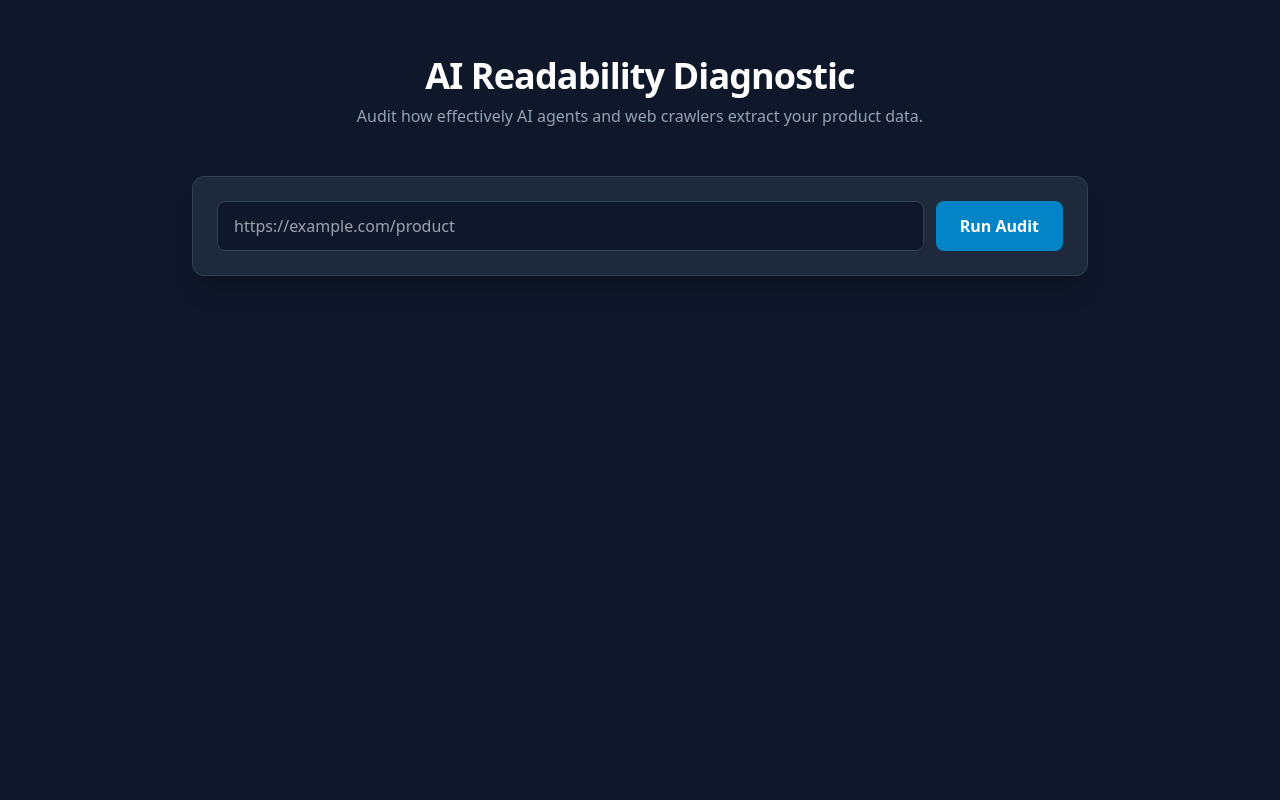
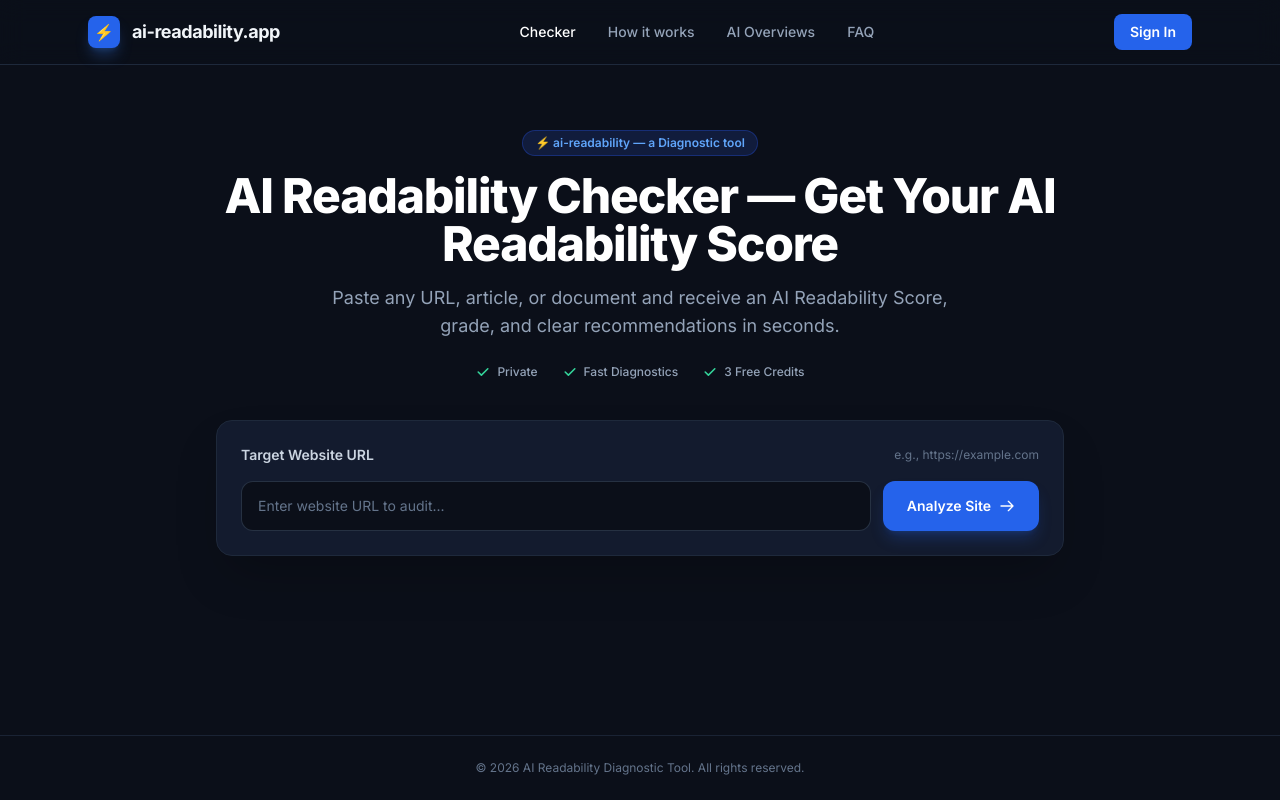
Before and after one commit to habibitrails-ux/ai-readability-audit, a Flask app: page / in a window 1280 px wide. Run offline with Flask 3, Linux system fonts and the light colour scheme; some libraries are stand-ins or nearby versions.

Commit message:
Update index.html

```diff
--- a/templates/index.html
+++ b/templates/index.html
@@ -3,244 +3,250 @@
 <head>
   <meta charset="UTF-8">
   <meta name="viewport" content="width=device-width, initial-scale=1.0">
-  <title>AI Readability Audit</title>
+  <title>AI Readability Checker — Get Your AI Readability Score</title>
   <script src="https://cdn.tailwindcss.com"></script>
-  <script src="https://assets.lemonsqueezy.com/lemon.js" defer></script>
+  <link rel="preconnect" href="https://fonts.googleapis.com">
+  <link rel="preconnect" href="https://fonts.gstatic.com" crossorigin>
+  <link href="https://fonts.googleapis.com/css2?family=Inter:wght@400;500;600;700;800&display=swap" rel="stylesheet">
+  <style>
+    body { font-family: 'Inter', sans-serif; }
+  </style>
 </head>
-<body class="bg-slate-900 text-slate-100 min-h-screen p-4 md:p-8 font-sans">
-  <div class="max-w-4xl mx-auto space-y-6">
+<body class="bg-[#0b0f19] text-slate-100 min-h-screen flex flex-col justify-between">
 
-    <header class="text-center py-6">
-      <h1 class="text-3xl font-extrabold tracking-tight text-white md:text-4xl">AI Readability Diagnostic</h1>
-      <p class="text-slate-400 mt-2">Audit how effectively AI agents and web crawlers extract your product data.</p>
-    </header>
+  <!-- Header Navigation -->
+  <header class="border-b border-slate-800 bg-[#0b0f19]/80 backdrop-blur-md sticky top-0 z-50">
+    <div class="max-w-6xl mx-auto px-6 h-16 flex items-center justify-between">
+      <div class="flex items-center space-x-3">
+        <div class="w-8 h-8 rounded-lg bg-blue-600 flex items-center justify-center font-bold text-white shadow-lg shadow-blue-500/30">⚡</div>
+        <span class="font-bold text-lg tracking-tight">ai-readability.app</span>
+      </div>
+      <nav class="hidden md:flex items-center space-x-8 text-sm font-medium text-slate-400">
+        <a href="#" class="text-white">Checker</a>
+        <a href="#" class="hover:text-white transition-colors">How it works</a>
+        <a href="#" class="hover:text-white transition-colors">AI Overviews</a>
+        <a href="#" class="hover:text-white transition-colors">FAQ</a>
+      </nav>
+      <div id="auth-status" class="text-sm font-medium text-slate-400">
+        <button onclick="openAuthModal()" class="bg-blue-600 hover:bg-blue-500 text-white px-4 py-2 rounded-lg text-sm font-semibold transition-all">Sign In</button>
+      </div>
+    </div>
+  </header>
 
-    <div class="bg-slate-800 p-6 rounded-xl border border-slate-700 shadow-xl">
-      <form id="auditForm" class="flex flex-col sm:flex-row gap-3">
-        <input
-          type="url"
-          id="urlInput"
-          placeholder="https://example.com/product"
-          required
-          class="flex-1 bg-slate-900 text-white border border-slate-700 rounded-lg px-4 py-3 focus:outline-none focus:border-sky-500"
-        />
-        <button
-          type="submit"
-          id="submitBtn"
-          class="bg-sky-600 hover:bg-sky-500 text-white font-bold px-6 py-3 rounded-lg transition"
-        >
-          Run Audit
-        </button>
-      </form>
+  <!-- Hero & Main Tool Section -->
+  <main class="max-w-4xl mx-auto px-6 pt-16 pb-20 w-full flex-grow">
+
+    <!-- Hero Header -->
+    <div class="text-center space-y-4 mb-10">
+      <div class="inline-flex items-center space-x-2 bg-blue-950/60 border border-blue-800/50 px-3 py-1 rounded-full text-xs font-semibold text-blue-400">
+        <span>⚡ ai-readability — a Diagnostic tool</span>
+      </div>
+      <h1 class="text-4xl md:text-5xl font-extrabold text-white tracking-tight leading-tight">
+        AI Readability Checker — Get Your AI Readability Score
+      </h1>
+      <p class="text-slate-400 text-base md:text-lg max-w-2xl mx-auto leading-relaxed">
+        Paste any URL, article, or document and receive an AI Readability Score, grade, and clear recommendations in seconds.
+      </p>
+
+      <!-- Feature Pills -->
+      <div class="flex items-center justify-center space-x-6 text-xs text-slate-400 pt-2 font-medium">
+        <span class="flex items-center gap-1.5"><svg class="w-4 h-4 text-emerald-400" fill="currentColor" viewBox="0 0 20 20"><path d="M16.707 5.293a1 1 0 010 1.414l-8 8a1 1 0 01-1.414 0l-4-4a1 1 0 011.414-1.414L8 12.586l7.293-7.293a1 1 0 011.414 0z"/></svg> Private</span>
+        <span class="flex items-center gap-1.5"><svg class="w-4 h-4 text-emerald-400" fill="currentColor" viewBox="0 0 20 20"><path d="M16.707 5.293a1 1 0 010 1.414l-8 8a1 1 0 01-1.414 0l-4-4a1 1 0 011.414-1.414L8 12.586l7.293-7.293a1 1 0 011.414 0z"/></svg> Fast Diagnostics</span>
+        <span class="flex items-center gap-1.5"><svg class="w-4 h-4 text-emerald-400" fill="currentColor" viewBox="0 0 20 20"><path d="M16.707 5.293a1 1 0 010 1.414l-8 8a1 1 0 01-1.414 0l-4-4a1 1 0 011.414-1.414L8 12.586l7.293-7.293a1 1 0 011.414 0z"/></svg> 3 Free Credits</span>
+      </div>
     </div>
 
-    <div id="statusMessage" class="hidden text-center p-4 rounded-lg bg-slate-800 border border-slate-700 text-slate-300"></div>
+    <!-- Input Box Card -->
+    <div class="bg-[#131b2e] border border-slate-800 rounded-2xl p-6 shadow-2xl space-y-4">
+      <div class="flex items-center justify-between">
+        <label for="url-input" class="text-sm font-semibold text-slate-300">Target Website URL</label>
+        <span class="text-xs text-slate-500">e.g., https://example.com</span>
+      </div>
+      <div class="flex flex-col sm:flex-row gap-3">
+        <input id="url-input" type="url" placeholder="Enter website URL to audit..." class="flex-1 bg-[#0b0f19] border border-slate-700/70 rounded-xl px-4 py-3.5 text-slate-100 placeholder-slate-500 focus:outline-none focus:ring-2 focus:ring-blue-500/50 focus:border-blue-500 transition-all text-sm">
+        <button onclick="runAudit()" class="bg-blue-600 hover:bg-blue-500 text-white font-semibold px-6 py-3.5 rounded-xl transition-all flex items-center justify-center gap-2 text-sm shadow-lg shadow-blue-600/25">
+          <span>Analyze Site</span>
+          <svg class="w-4 h-4" fill="none" stroke="currentColor" viewBox="0 0 24 24"><path stroke-linecap="round" stroke-linejoin="round" stroke-width="2" d="M14 5l7 7m0 0l-7 7m7-7H3"/></svg>
+        </button>
+      </div>
+      <div id="error-msg" class="hidden text-xs text-red-400 bg-red-950/40 border border-red-800/40 p-3 rounded-lg"></div>
+    </div>
 
-    <div id="resultsContainer" class="hidden space-y-6">
-      <div class="bg-slate-800 p-6 rounded-xl border border-slate-700 flex flex-col md:flex-row justify-between items-center gap-4">
+    <!-- Audit Results Section -->
+    <div id="results-box" class="hidden mt-8 bg-[#131b2e] border border-slate-800 rounded-2xl p-6 shadow-2xl space-y-6">
+      <div class="flex items-center justify-between border-b border-slate-800 pb-4">
         <div>
-          <h2 class="text-xl font-bold text-white">Overall AI Readability Score</h2>
-          <p id="summaryText" class="text-slate-400 text-sm mt-1"></p>
+          <h3 class="text-lg font-bold text-white">Diagnostic Results</h3>
+          <p id="result-summary" class="text-xs text-slate-400 mt-1"></p>
         </div>
-        <div id="scoreBadge" class="text-3xl font-black px-6 py-2 rounded-xl bg-slate-900 text-sky-400 border border-slate-700">
-          0 / 100
+        <div class="text-right">
+          <div id="score-display" class="text-3xl font-extrabold text-blue-400">0/100</div>
+          <span class="text-[10px] uppercase tracking-wider text-slate-500 font-bold">AI Readability</span>
         </div>
       </div>
 
-      <div class="grid grid-cols-1 md:grid-cols-2 gap-4" id="breakdownGrid"></div>
+      <!-- Score Breakdown Grid -->
+      <div class="grid grid-cols-2 md:grid-cols-4 gap-4">
+        <div class="bg-[#0b0f19] p-4 rounded-xl border border-slate-800">
+          <div class="text-xs text-slate-400 mb-1">Bot Accessibility</div>
+          <div id="score-bot" class="text-lg font-bold text-white">0/25</div>
+        </div>
+        <div class="bg-[#0b0f19] p-4 rounded-xl border border-slate-800">
+          <div class="text-xs text-slate-400 mb-1">Sitemap Status</div>
+          <div id="score-sitemap" class="text-lg font-bold text-white">0/25</div>
+        </div>
+        <div class="bg-[#0b0f19] p-4 rounded-xl border border-slate-800">
+          <div class="text-xs text-slate-400 mb-1">Schema JSON-LD</div>
+          <div id="score-schema" class="text-lg font-bold text-white">0/25</div>
+        </div>
+        <div class="bg-[#0b0f19] p-4 rounded-xl border border-slate-800">
+          <div class="text-xs text-slate-400 mb-1">Semantic HTML</div>
+          <div id="score-semantic" class="text-lg font-bold text-white">0/25</div>
+        </div>
+      </div>
     </div>
 
-  </div>
+  </main>
 
-  <!-- 2-Step OTP Auth Modal -->
-  <div id="authModal" style="display: none; position: fixed; inset: 0; background: rgba(15, 23, 42, 0.85); backdrop-filter: blur(4px); z-index: 9999; justify-content: center; align-items: center;">
-    <div style="background: #1e293b; color: #fff; padding: 2rem; border-radius: 12px; width: 100%; max-width: 380px; text-align: center; border: 1px solid #334155;">
+  <!-- Auth Modal -->
+  <div id="auth-modal" class="hidden fixed inset-0 bg-black/70 backdrop-blur-sm flex items-center justify-center p-4 z-50">
+    <div class="bg-[#131b2e] border border-slate-800 rounded-2xl p-6 max-w-sm w-full space-y-4 shadow-2xl relative">
+      <button onclick="closeAuthModal()" class="absolute top-4 right-4 text-slate-400 hover:text-white">✕</button>
+      <h3 id="modal-title" class="text-lg font-bold text-white">Enter Your Email</h3>
+      <p class="text-xs text-slate-400">We'll send a 6-digit verification code to your inbox to authenticate your credits.</p>
 
-      <!-- Step 1: Email Request -->
-      <div id="otpStep1">
-        <h3 style="font-size: 1.5rem; font-weight: bold; margin-bottom: 0.5rem;">Verify Email</h3>
-        <p style="color: #94a3b8; font-size: 0.875rem; margin-bottom: 1.5rem;">Enter your email to receive a 6-digit verification code.</p>
-        <input type="email" id="authEmail" placeholder="you@example.com" style="width: 100%; padding: 0.75rem; border-radius: 8px; border: 1px solid #475569; background: #0f172a; color: #fff; margin-bottom: 1rem;">
-        <button onclick="requestOTP()" id="sendOtpBtn" style="width: 100%; padding: 0.75rem; border-radius: 8px; background: #0284c7; color: #fff; font-weight: bold; border: none; cursor: pointer;">Send Verification Code</button>
+      <!-- Step 1: Email Input -->
+      <div id="modal-step-1" class="space-y-3">
+        <input id="modal-email" type="email" placeholder="name@company.com" class="w-full bg-[#0b0f19] border border-slate-700/70 rounded-xl px-4 py-3 text-slate-100 text-sm focus:outline-none focus:ring-2 focus:ring-blue-500">
+        <button onclick="sendOtp()" class="w-full bg-blue-600 hover:bg-blue-500 text-white font-semibold py-3 rounded-xl text-sm transition-all">Send Verification Code</button>
       </div>
 
-      <!-- Step 2: Enter OTP Code -->
-      <div id="otpStep2" style="display: none;">
-        <h3 style="font-size: 1.5rem; font-weight: bold; margin-bottom: 0.5rem;">Enter Code</h3>
-        <p style="color: #94a3b8; font-size: 0.875rem; margin-bottom: 1.5rem;">Enter the 6-digit code sent to your email.</p>
-        <input type="text" id="otpCode" placeholder="123456" maxlength="6" style="width: 100%; padding: 0.75rem; border-radius: 8px; border: 1px solid #475569; background: #0f172a; color: #fff; letter-spacing: 4px; text-align: center; font-size: 1.25rem; margin-bottom: 1rem;">
-        <button onclick="verifyOTP()" style="width: 100%; padding: 0.75rem; border-radius: 8px; background: #16a34a; color: #fff; font-weight: bold; border: none; cursor: pointer;">Verify & Continue →</button>
+      <!-- Step 2: OTP Input -->
+      <div id="modal-step-2" class="hidden space-y-3">
+        <input id="modal-otp" type="text" maxlength="6" placeholder="123456" class="w-full bg-[#0b0f19] border border-slate-700/70 rounded-xl px-4 py-3 text-slate-100 text-center font-mono text-lg tracking-widest focus:outline-none focus:ring-2 focus:ring-blue-500">
+        <button onclick="verifyOtp()" class="w-full bg-emerald-600 hover:bg-emerald-500 text-white font-semibold py-3 rounded-xl text-sm transition-all">Verify & Login</button>
       </div>
-
+      <div id="modal-msg" class="text-xs text-center hidden"></div>
     </div>
   </div>
 
-  <!-- Pricing Modal -->
-  <div id="pricingModal" style="display: none; position: fixed; inset: 0; background: rgba(15, 23, 42, 0.85); backdrop-filter: blur(4px); z-index: 9999; justify-content: center; align-items: center; padding: 1rem;">
-    <div style="background: #1e293b; color: #f8fafc; width: 100%; max-width: 820px; border-radius: 16px; border: 1px solid #334155; padding: 2rem;">
-      <div style="text-align: center; margin-bottom: 2rem;">
-        <h2 style="font-size: 1.75rem; font-weight: bold; margin-bottom: 0.5rem;">Choose Your Plan</h2>
-        <p style="color: #94a3b8; font-size: 0.95rem;">You've used all 3 free audits. Select a subscription to unlock unlimited access.</p>
-      </div>
-
-      <div style="display: grid; grid-template-columns: repeat(auto-fit, minmax(220px, 1fr)); gap: 1.5rem; margin-bottom: 1.5rem;">
-        <div style="background: #0f172a; border: 1px solid #334155; border-radius: 12px; padding: 1.5rem; text-align: center; display: flex; flex-direction: column; justify-content: space-between;">
-          <div>
-            <h3 style="font-size: 1.25rem; font-weight: bold; margin-bottom: 0.5rem;">Free Tier</h3>
-            <div style="font-size: 1.75rem; font-weight: bold; margin-bottom: 1rem;">$0</div>
-            <ul style="list-style: none; padding: 0; color: #94a3b8; font-size: 0.875rem; text-align: left; line-height: 1.8;">
-              <li>✓ 3 Free Audit Credits</li>
-              <li>✓ Basic Bot & SEO Checks</li>
-              <li>✕ Renewal unavailable</li>
-            </ul>
-          </div>
-          <button onclick="closePricingModal()" style="margin-top: 1.5rem; width: 100%; padding: 0.6rem; border-radius: 8px; background: transparent; border: 1px solid #475569; color: #fff; cursor: pointer;">Current Plan</button>
-        </div>
-
-        <div style="background: #0f172a; border: 2px solid #0284c7; border-radius: 12px; padding: 1.5rem; text-align: center; display: flex; flex-direction: column; justify-content: space-between; position: relative;">
-          <span style="position: absolute; top: -12px; left: 50%; transform: translateX(-50%); background: #0284c7; color: white; padding: 2px 10px; font-size: 0.75rem; font-weight: bold; border-radius: 12px;">POPULAR</span>
-          <div>
-            <h3 style="font-size: 1.25rem; font-weight: bold; margin-bottom: 0.5rem;">Pro Monthly</h3>
-            <div style="font-size: 1.75rem; font-weight: bold; margin-bottom: 1rem;">$19 <span style="font-size: 0.875rem; color: #94a3b8;">/mo</span></div>
-            <ul style="list-style: none; padding: 0; color: #94a3b8; font-size: 0.875rem; text-align: left; line-height: 1.8;">
-              <li>✓ Unlimited Audits</li>
-              <li>✓ Renews monthly</li>
-              <li>✓ Instant JSON-LD Fixes</li>
-            </ul>
-          </div>
-          <a href="https://reviewhero.lemonsqueezy.com/checkout/buy/c2cf7360-f911-4cf5-a6f6-4b45893db0f0" class="lemonsqueezy-button" style="display: block; margin-top: 1.5rem; width: 100%; padding: 0.6rem; border-radius: 8px; background: #0284c7; color: #fff; text-decoration: none; font-weight: bold;">Upgrade Monthly</a>
-        </div>
-
-        <div style="background: #0f172a; border: 1px solid #334155; border-radius: 12px; padding: 1.5rem; text-align: center; display: flex; flex-direction: column; justify-content: space-between;">
-          <div>
-            <h3 style="font-size: 1.25rem; font-weight: bold; margin-bottom: 0.5rem;">Pro Annual</h3>
-            <div style="font-size: 1.75rem; font-weight: bold; margin-bottom: 1rem;">$149 <span style="font-size: 0.875rem; color: #94a3b8;">/yr</span></div>
-            <ul style="list-style: none; padding: 0; color: #94a3b8; font-size: 0.875rem; text-align: left; line-height: 1.8;">
-              <li>✓ Unlimited Audits</li>
-              <li>✓ Renews yearly (Save 35%)</li>
-              <li>✓ Priority Scanning</li>
-            </ul>
-          </div>
-          <a href="#" class="lemonsqueezy-button" style="display: block; margin-top: 1.5rem; width: 100%; padding: 0.6rem; border-radius: 8px; background: #334155; color: #fff; text-decoration: none; font-weight: bold;">Upgrade Yearly</a>
-        </div>
-      </div>
-
-      <div style="text-align: right;">
-        <button onclick="closePricingModal()" style="background: none; border: none; color: #64748b; cursor: pointer; text-decoration: underline; font-size: 0.875rem;">Close</button>
-      </div>
-    </div>
-  </div>
+  <footer class="border-t border-slate-800/80 py-6 text-center text-xs text-slate-500">
+    &copy; 2026 AI Readability Diagnostic Tool. All rights reserved.
+  </footer>
 
   <script>
-    let currentEmail = '';
+    let userEmail = "";
 
-    const form = document.getElementById('auditForm');
-    const statusMsg = document.getElementById('statusMessage');
-    const resultsContainer = document.getElementById('resultsContainer');
-
-    form.addEventListener('submit', function(e) {
-      e.preventDefault();
-      const inputUrl = document.getElementById('urlInput').value;
-
-      statusMsg.textContent = 'Running AI Readability Audit... Please wait.';
-      statusMsg.classList.remove('hidden');
-      resultsContainer.classList.add('hidden');
-
-      fetch('/audit', {
-        method: 'POST',
-        headers: { 'Content-Type': 'application/json' },
-        body: JSON.stringify({ url: inputUrl })
-      })
-      .then(res => {
-        if (res.status === 401) {
-          document.getElementById('authModal').style.display = 'flex';
-          throw new Error('AUTH_REQUIRED');
-        }
-        if (res.status === 429) {
-          showPricingModal();
-          throw new Error('LIMIT_REACHED');
-        }
-        return res.json();
-      })
-      .then(data => {
-        statusMsg.classList.add('hidden');
-        resultsContainer.classList.remove('hidden');
-
-        document.getElementById('summaryText').textContent = data.summary;
-        document.getElementById('scoreBadge').textContent = `${data.overall_ai_score} / 100`;
-
-        const grid = document.getElementById('breakdownGrid');
-        grid.innerHTML = '';
-        const breakdown = data.breakdown || {};
-
-        if (breakdown.bot_accessibility) {
-          grid.innerHTML += `<div class="p-5 bg-slate-800 rounded-xl border border-slate-700"><h3 class="font-bold text-slate-200 mb-2">🤖 Bot Accessibility</h3><p class="text-xs text-slate-400">Score: ${breakdown.bot_accessibility.score}/25</p></div>`;
-        }
-        if (breakdown.sitemap_status) {
-          grid.innerHTML += `<div class="p-5 bg-slate-800 rounded-xl border border-slate-700"><h3 class="font-bold text-slate-200 mb-2">🗺️ Sitemap Status</h3><p class="text-xs text-slate-400">Score: ${breakdown.sitemap_status.score}/25</p></div>`;
-        }
-        if (breakdown.schema_json_ld) {
-          grid.innerHTML += `<div class="p-5 bg-slate-800 rounded-xl border border-slate-700"><h3 class="font-bold text-slate-200 mb-2">🏷️ Schema JSON-LD</h3><p class="text-xs text-slate-400">Score: ${breakdown.schema_json_ld.score}/25</p></div>`;
-        }
-        if (breakdown.semantic_html) {
-          grid.innerHTML += `<div class="p-5 bg-slate-800 rounded-xl border border-slate-700"><h3 class="font-bold text-slate-200 mb-2">🧱 Semantic HTML</h3><p class="text-xs text-slate-400">Score: ${breakdown.semantic_html.score}/25</p></div>`;
-        }
-      })
-      .catch(err => {
-        if (err.message !== 'AUTH_REQUIRED' && err.message !== 'LIMIT_REACHED') {
-          statusMsg.textContent = 'Error processing request. Please try again.';
-        } else {
-          statusMsg.classList.add('hidden');
-        }
-      });
-    });
-
-    function requestOTP() {
-      const email = document.getElementById('authEmail').value;
-      if (!email) return alert('Please enter your email.');
-
-      document.getElementById('sendOtpBtn').textContent = 'Sending...';
-
-      fetch('/send-otp', {
-        method: 'POST',
-        headers: { 'Content-Type': 'application/json' },
-        body: JSON.stringify({ email: email })
-      })
-      .then(res => res.json())
-      .then(data => {
-        document.getElementById('sendOtpBtn').textContent = 'Send Verification Code';
-        if (data.success) {
-          currentEmail = email;
-          document.getElementById('otpStep1').style.display = 'none';
-          document.getElementById('otpStep2').style.display = 'block';
-        } else {
-          alert(data.error || 'Failed to send OTP');
-        }
-      });
+    function openAuthModal() {
+      document.getElementById('auth-modal').classList.remove('hidden');
     }
 
-    function verifyOTP() {
-      const otp = document.getElementById('otpCode').value;
-      if (!otp || otp.length !== 6) return alert('Please enter a valid 6-digit code.');
-
-      fetch('/verify-otp', {
-        method: 'POST',
-        headers: { 'Content-Type': 'application/json' },
-        body: JSON.stringify({ email: currentEmail, otp: otp })
-      })
-      .then(res => res.json())
-      .then(data => {
-        if (data.success) {
-          document.getElementById('authModal').style.display = 'none';
-          alert(`Verified successfully! Remaining credits: ${data.is_pro ? 'Unlimited' : data.credits}`);
-        } else {
-          alert(data.error || 'Verification failed');
-        }
-      });
+    function closeAuthModal() {
+      document.getElementById('auth-modal').classList.add('hidden');
     }
 
-    function showPricingModal() { document.getElementById('pricingModal').style.display = 'flex'; }
-    function closePricingModal() { document.getElementById('pricingModal').style.display = 'none'; }
+    async function sendOtp() {
+      const email = document.getElementById('modal-email').value.trim();
+      const msgBox = document.getElementById('modal-msg');
+      if(!email) return;
+
+      msgBox.className = "text-xs text-center text-blue-400 block";
+      msgBox.innerText = "Sending OTP...";
+
+      try {
+        const res = await fetch('/send-otp', {
+          method: 'POST',
+          headers: {'Content-Type': 'application/json'},
+          body: JSON.stringify({ email })
+        });
+        const data = await res.json();
+        if(res.ok) {
+          userEmail = email;
+          document.getElementById('modal-step-1').classList.add('hidden');
+          document.getElementById('modal-step-2').classList.remove('hidden');
+          document.getElementById('modal-title').innerText = "Enter Verification Code";
+          msgBox.className = "text-xs text-center text-emerald-400 block";
+          msgBox.innerText = "Code sent! Check your inbox/spam folder.";
+        } else {
+          msgBox.className = "text-xs text-center text-red-400 block";
+          msgBox.innerText = data.error || "Failed to send code";
+        }
+      } catch(e) {
+        msgBox.className = "text-xs text-center text-red-400 block";
+        msgBox.innerText = "Server error. Please try again.";
+      }
+    }
+
+    async function verifyOtp() {
+      const otp = document.getElementById('modal-otp').value.trim();
+      const msgBox = document.getElementById('modal-msg');
+      if(!otp) return;
+
+      try {
+        const res = await fetch('/verify-otp', {
+          method: 'POST',
+          headers: {'Content-Type': 'application/json'},
+          body: JSON.stringify({ email: userEmail, otp })
+        });
+        const data = await res.json();
+        if(res.ok) {
+          closeAuthModal();
+          document.getElementById('auth-status').innerHTML = `<span class="bg-slate-800 text-blue-400 px-3 py-1.5 rounded-lg text-xs font-semibold">${userEmail} (${data.credits} credits)</span>`;
+        } else {
+          msgBox.className = "text-xs text-center text-red-400 block";
+          msgBox.innerText = data.error || "Invalid OTP code";
+        }
+      } catch(e) {
+        msgBox.className = "text-xs text-center text-red-400 block";
+        msgBox.innerText = "Verification error";
+      }
+    }
+
+    async function runAudit() {
+      const url = document.getElementById('url-input').value.trim();
+      const errBox = document.getElementById('error-msg');
+      const resultsBox = document.getElementById('results-box');
+
+      errBox.classList.add('hidden');
+      if(!url) {
+        errBox.innerText = "Please enter a valid website URL.";
+        errBox.classList.remove('hidden');
+        return;
+      }
+
+      try {
+        const res = await fetch('/audit', {
+          method: 'POST',
+          headers: {'Content-Type': 'application/json'},
+          body: JSON.stringify({ url })
+        });
+        const data = await res.json();
+
+        if(res.status === 401) {
+          openAuthModal();
+          return;
+        }
+
+        if(!res.ok) {
+          errBox.innerText = data.error || "Audit failed.";
+          errBox.classList.remove('hidden');
+          return;
+        }
+
+        // Render Results
+        document.getElementById('score-display').innerText = `${data.overall_ai_score}/100`;
+        document.getElementById('result-summary').innerText = data.summary;
+        document.getElementById('score-bot').innerText = `${data.breakdown.bot_accessibility.score}/25`;
+        document.getElementById('score-sitemap').innerText = `${data.breakdown.sitemap_status.score}/25`;
+        document.getElementById('score-schema').innerText = `${data.breakdown.schema_json_ld.score}/25`;
+        document.getElementById('score-semantic').innerText = `${data.breakdown.semantic_html.score}/25`;
+
+        resultsBox.classList.remove('hidden');
+      } catch(e) {
+        errBox.innerText = "Unable to connect to server.";
+        errBox.classList.remove('hidden');
+      }
+    }
   </script>
 </body>
 </html>
```
